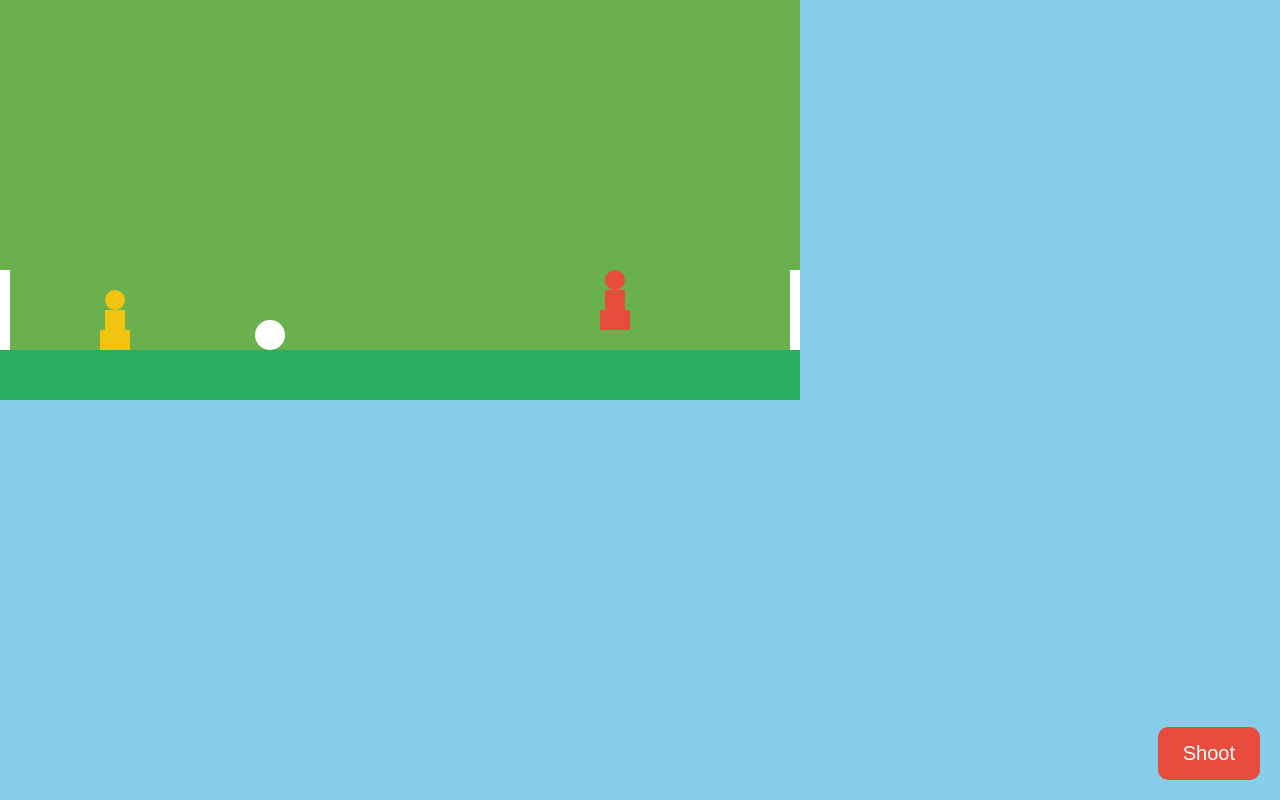
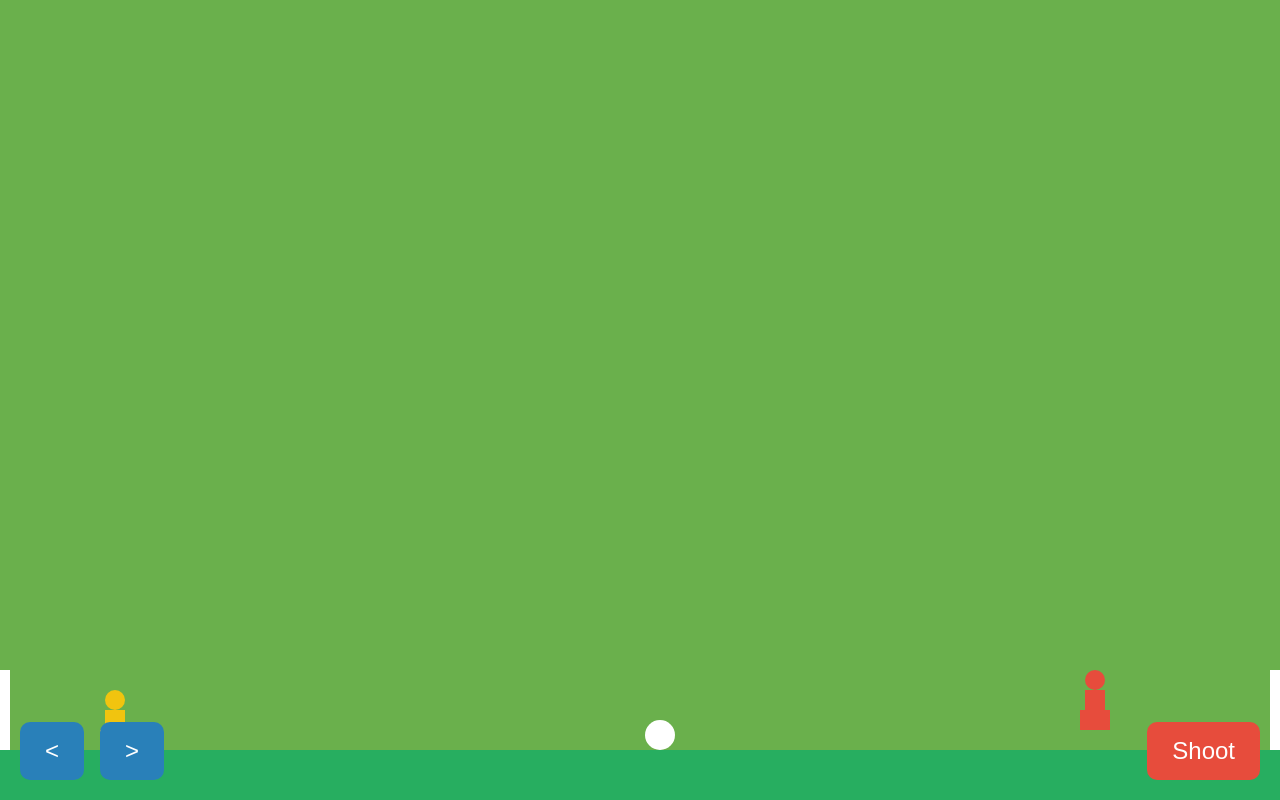
Before and after one commit to quananh100/quananh100.github.io, a plain HTML site: page index.html in a window 1280 px wide. Drawn offline with Linux system fonts and the light colour scheme.

Commit message:
Update index.html

```diff
--- a/index.html
+++ b/index.html
@@ -3,45 +3,102 @@
 <head>
   <meta charset="UTF-8">
   <title>Head Ball</title>
+  <meta name="viewport" content="width=device-width, initial-scale=1.0, user-scalable=no">
   <style>
     html, body {
       margin: 0;
       padding: 0;
       overflow: hidden;
       background: #87CEEB;
+      height: 100%;
     }
     canvas {
       display: block;
       background: #6ab04c;
+      width: 100vw;
+      height: 100vh;
+    }
+    #shootBtn, #leftBtn, #rightBtn {
+      position: absolute;
+      bottom: 20px;
+      padding: 15px 25px;
+      font-size: 24px;
+      border: none;
+      border-radius: 10px;
+      z-index: 10;
+      cursor: pointer;
     }
     #shootBtn {
-      position: absolute;
-      bottom: 20px;
       right: 20px;
-      padding: 15px 25px;
-      font-size: 20px;
       background: #e74c3c;
       color: white;
-      border: none;
-      border-radius: 10px;
-      cursor: pointer;
-      z-index: 10;
+    }
+    #leftBtn {
+      left: 20px;
+      background: #2980b9;
+      color: white;
+    }
+    #rightBtn {
+      left: 100px;
+      background: #2980b9;
+      color: white;
+    }
+    #rotateNotice {
+      position: fixed;
+      top: 0; left: 0;
+      width: 100vw;
+      height: 100vh;
+      background: rgba(0, 0, 0, 0.8);
+      color: white;
+      font-size: 24px;
+      display: flex;
+      align-items: center;
+      justify-content: center;
+      z-index: 100;
+      text-align: center;
+      display: none;
     }
   </style>
 </head>
 <body>
-  <canvas id="gameCanvas" width="800" height="400"></canvas>
+  <canvas id="gameCanvas"></canvas>
+
   <button id="shootBtn">Shoot</button>
+  <button id="leftBtn">&lt;</button>
+  <button id="rightBtn">&gt;</button>
+  <div id="rotateNotice">⚠️ Vui lòng xoay ngang màn hình để chơi game</div>
 
   <script>
     const canvas = document.getElementById('gameCanvas');
     const ctx = canvas.getContext('2d');
 
-    const groundY = canvas.height - 50;
+    function resizeCanvas() {
+      canvas.width = window.innerWidth;
+      canvas.height = window.innerHeight;
+    }
+
+    window.addEventListener('resize', () => {
+      resizeCanvas();
+      checkOrientation();
+    });
+
+    function checkOrientation() {
+      const notice = document.getElementById('rotateNotice');
+      if (window.innerHeight > window.innerWidth) {
+        notice.style.display = 'flex';
+      } else {
+        notice.style.display = 'none';
+      }
+    }
+
+    resizeCanvas();
+    checkOrientation();
+
+    const groundY = () => canvas.height - 50;
 
     let player = {
       x: 100,
-      y: groundY - 80,
+      y: groundY() - 80,
       width: 30,
       height: 60,
       vx: 0,
@@ -50,14 +107,14 @@
     };
 
     let opponent = {
-      x: 600,
-      y: groundY - 80,
+      x: canvas.width - 200,
+      y: groundY() - 80,
       width: 30,
       height: 60
     };
 
     let ball = {
-      x: 250,
+      x: canvas.width / 2,
       y: 100,
       radius: 15,
       vx: 2,
@@ -71,9 +128,16 @@
 
     let keys = {};
 
+    // Bàn phím
     document.addEventListener('keydown', e => keys[e.key] = true);
     document.addEventListener('keyup', e => keys[e.key] = false);
+
+    // Nút bấm
     document.getElementById('shootBtn').addEventListener('click', () => shoot());
+    document.getElementById('leftBtn').addEventListener('touchstart', () => keys['ArrowLeft'] = true);
+    document.getElementById('leftBtn').addEventListener('touchend', () => keys['ArrowLeft'] = false);
+    document.getElementById('rightBtn').addEventListener('touchstart', () => keys['ArrowRight'] = true);
+    document.getElementById('rightBtn').addEventListener('touchend', () => keys['ArrowRight'] = false);
 
     function shoot() {
       const dx = ball.x - player.x;
@@ -85,7 +149,7 @@
       }
     }
 
-    function update() {
+    window.update = function update() {
       // Di chuyển player
       if (keys['ArrowLeft']) player.vx = -4;
       else if (keys['ArrowRight']) player.vx = 4;
@@ -100,13 +164,13 @@
       player.vy += gravity;
       player.y += player.vy;
 
-      if (player.y + player.height >= groundY) {
-        player.y = groundY - player.height;
+      if (player.y + player.height >= groundY()) {
+        player.y = groundY() - player.height;
         player.vy = 0;
         player.onGround = true;
       }
 
-      // Bóng rơi và lăn
+      // Bóng
       ball.vy += gravity;
       ball.x += ball.vx;
       ball.y += ball.vy;
@@ -114,8 +178,8 @@
       ball.vx *= friction;
       ball.vy *= friction;
 
-      if (ball.y + ball.radius >= groundY) {
-        ball.y = groundY - ball.radius;
+      if (ball.y + ball.radius >= groundY()) {
+        ball.y = groundY() - ball.radius;
         ball.vy *= -0.7;
       }
 
@@ -125,7 +189,7 @@
         if (ball.x + ball.radius >= canvas.width) ball.x = canvas.width - ball.radius;
       }
 
-      // Va chạm với player
+      // Va chạm player
       let dx = ball.x - (player.x + player.width / 2);
       let dy = ball.y - (player.y + 20);
       let dist = Math.sqrt(dx*dx + dy*dy);
@@ -133,21 +197,19 @@
         ball.vx += dx / dist * 3;
         ball.vy += dy / dist * 3;
       }
-
-      // Không xử lý va chạm với opponent để có thể hack xuyên qua bằng bookmarklet
-    }
+    };
 
     function draw() {
       ctx.clearRect(0, 0, canvas.width, canvas.height);
 
       // Sân
       ctx.fillStyle = '#27ae60';
-      ctx.fillRect(0, groundY, canvas.width, 50);
+      ctx.fillRect(0, groundY(), canvas.width, 50);
 
       // Cầu môn
       ctx.fillStyle = '#ffffff';
-      ctx.fillRect(0, groundY - 80, 10, 80);
-      ctx.fillRect(canvas.width - 10, groundY - 80, 10, 80);
+      ctx.fillRect(0, groundY() - 80, 10, 80);
+      ctx.fillRect(canvas.width - 10, groundY() - 80, 10, 80);
 
       // Player
       ctx.fillStyle = '#f1c40f';
@@ -159,10 +221,10 @@
 
       // Opponent
       ctx.fillStyle = '#e74c3c';
-      ctx.fillRect(opponent.x, opponent.y + 40, opponent.width, 20); // chân
-      ctx.fillRect(opponent.x + 5, opponent.y + 20, 20, 20);          // thân
+      ctx.fillRect(opponent.x, opponent.y + 40, opponent.width, 20);
+      ctx.fillRect(opponent.x + 5, opponent.y + 20, 20, 20);
       ctx.beginPath();
-      ctx.arc(opponent.x + opponent.width / 2, opponent.y + 10, 10, 0, Math.PI * 2); // đầu
+      ctx.arc(opponent.x + opponent.width / 2, opponent.y + 10, 10, 0, Math.PI * 2);
       ctx.fill();
 
       // Bóng
@@ -173,7 +235,7 @@
     }
 
     function gameLoop() {
-      update();
+      window.update();
       draw();
       requestAnimationFrame(gameLoop);
     }
```
